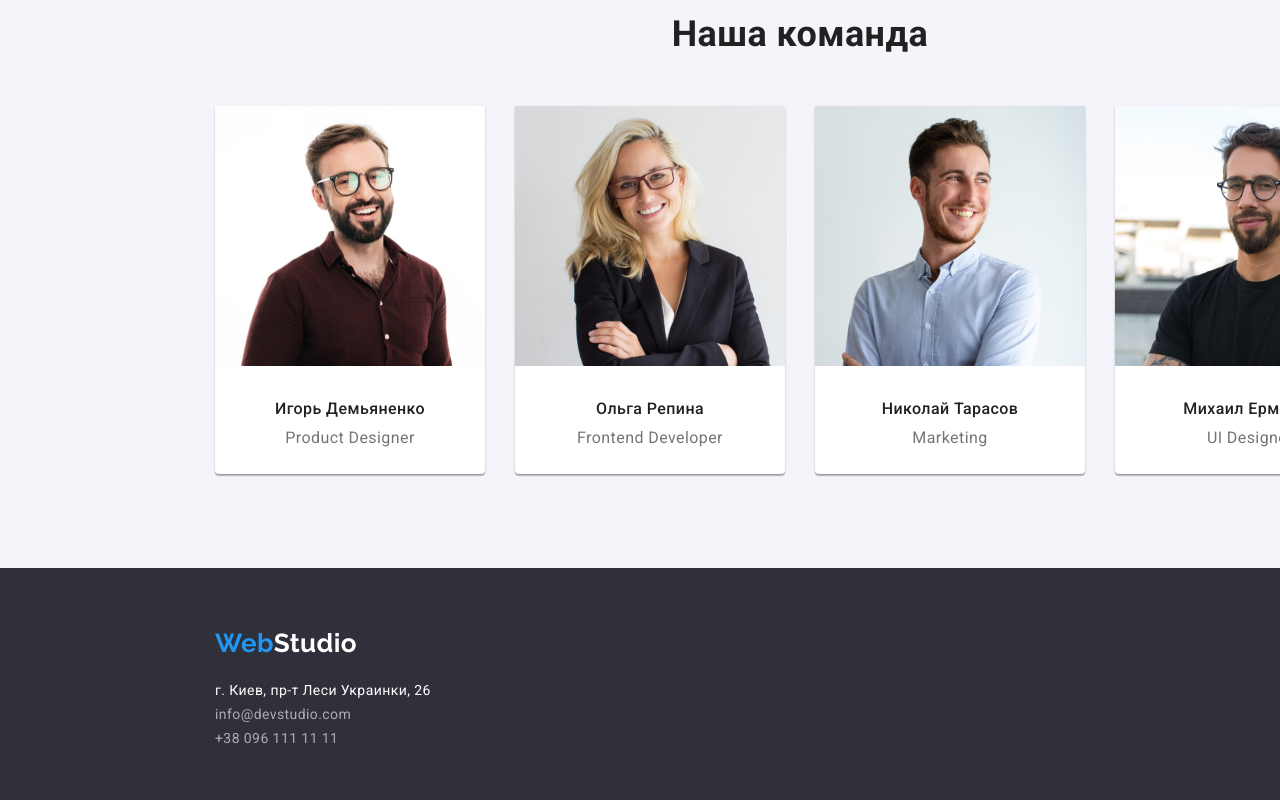
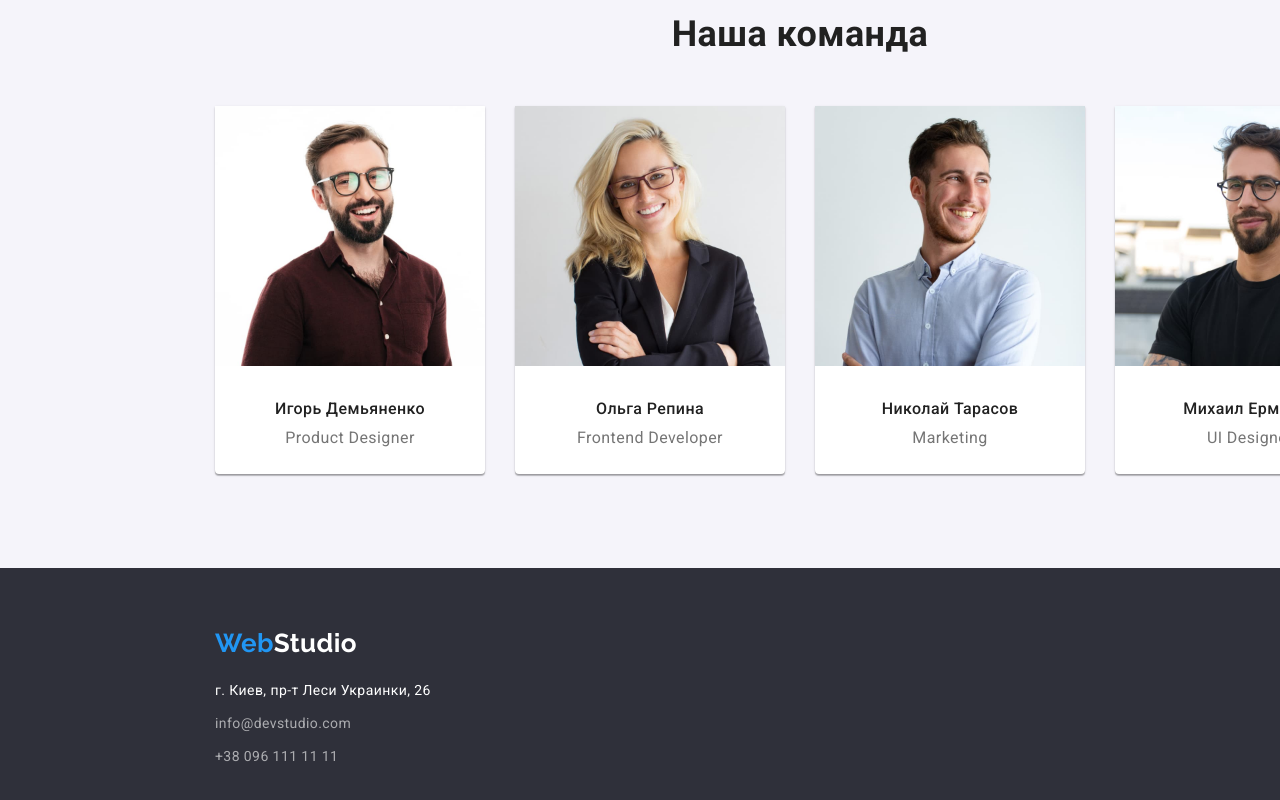
Before and after one commit to IgorBulyzhenkov/goit-markup-hw-03, a plain HTML site: page index.html in a window 1280 px wide. Shown: the part 1532-2332 px from the top of the page. Drawn offline with nearby package versions, Linux system fonts and the light colour scheme.

Commit message:
homework3

```diff
--- a/index.html
+++ b/index.html
@@ -185,12 +185,12 @@
                 >г. Киев, пр-т Леси Украинки, 26</a
               >
             </li>
-            <li>
+            <li class="footer-item">
               <a href="mailto:info@devstudio.com" class="footer-mail link"
                 >info@devstudio.com</a
               >
             </li>
-            <li>
+            <li class="footer-item">
               <a href="tel:+380961111111" class="footer-tel link"
                 >+38 096 111 11 11</a
               >
```
Also changed, not shown: portfolio.html (+2 -2 lines).
